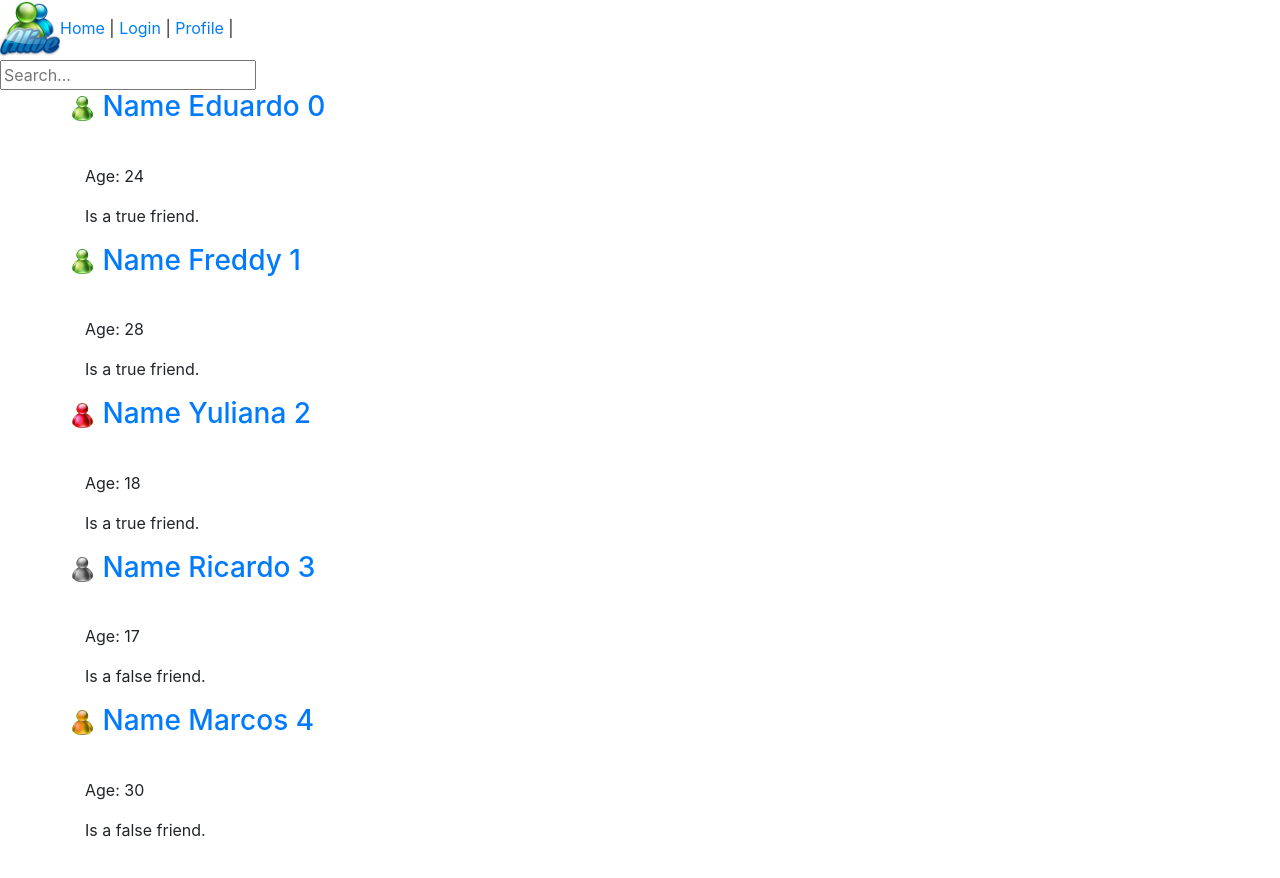
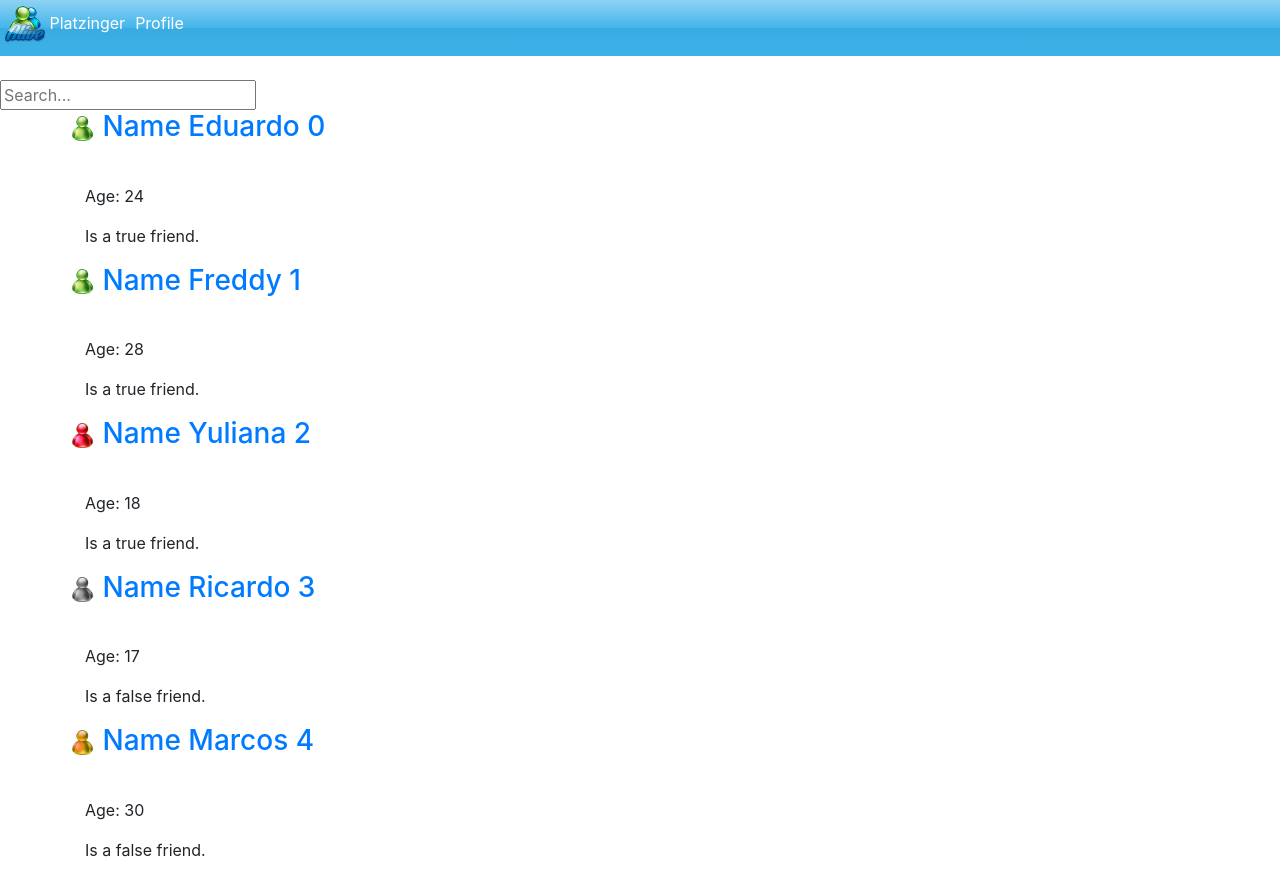
Before and after one commit to danielpp95/platzinger, an Angular app: page / in a window 1280 px wide. Built offline with nearby package versions, Linux system fonts and the light colour scheme.

Commit message:
navbar styles added

```diff
--- a/src/app/app.component.html
+++ b/src/app/app.component.html
@@ -1,3 +1,5 @@
 <app-menu></app-menu>
 
-<router-outlet></router-outlet>
+<div class="generalContent">
+    <router-outlet></router-outlet>
+</div>
--- a/src/app/menu/menu.component.css
+++ b/src/app/menu/menu.component.css
@@ -1,3 +1,33 @@
 #main-logo {
-    width: 60px;
+    width: 40px;
 }
+
+.menuContainer {
+    background: #8dd2f3;
+    background: -moz-linear-gradient(top, #8dd2f3 0%, #43b5eb 50%, #39abe1 51%, #3cb2ea 100%);
+    background: -webkit-linear-gradient(top, #add2f3 0%, #43b5eb 50%, #39abe1 51%, #3cb2ea 100%);
+    background: linear-gradient(to bottom, #8dd2f3 0%, #43b5eb 50%, #39abe1 51%, #3cb2ea 100%);
+    -ms-filter: progid:DXImageTransform.Microsoft.gradient(startColorstr='#8dd2f3', endColorstr='#3cb2ea', GradientType=0);
+    filter: progid:DXImageTransform.Microsoft.gradient(startColorstr='#8dd2f3', endColorstr='#3cb2ea', GradientType=0);
+    -webkit-box-shadow: 0px15px15px -4pxrgba(0, 0, 0, 0.24);
+    -moz-box-shadow: 0px15px15px -4pxrgba(0, 0, 0, 0.24);
+    box-shadow: 0px15px15px -4pxrgba(0, 0, 0, 0.24);
+
+    position: fixed;
+    width: 100%;
+    z-index: 9;
+    height: 56px;
+    top: 0px;
+}
+
+.branding {
+    padding: 5px !important;
+    border-top: none !important;
+}
+
+#menuContainer > .item {
+    padding: 15px;
+    color: white;
+    cursor: default;
+    display: inline-block;
+}
--- a/src/app/menu/menu.component.html
+++ b/src/app/menu/menu.component.html
@@ -1,5 +1,12 @@
-<img id="main-logo" src="assets/img/logo_live.png" alt="Logo de platzinger" >
+<div id="menuContainer" class="menuContainer">
 
-<a [routerLink]="[ '/home' ]" routerLinkActive="active">Home</a> |
-<a [routerLink]="[ '/login' ]" routerLinkActive="active">Login</a> |
-<a [routerLink]="[ '/profile' ]" routerLinkActive="active">Profile</a> |
+    <div routerLink="/home" class="item branding">
+        <img id="main-logo" src="assets/img/logo_live.png" alt="Logo de platzinger" >
+        Platzinger
+    </div>
+
+    <div routerLink="/profile" class="item branding"  >
+        Profile
+    </div>
+
+</div>
--- a/src/styles.css
+++ b/src/styles.css
@@ -10,3 +10,7 @@
 .mb15 {
     margin-bottom: 15px;
 }
+
+.generalContent {
+    margin-top: 56px;
+}
```
